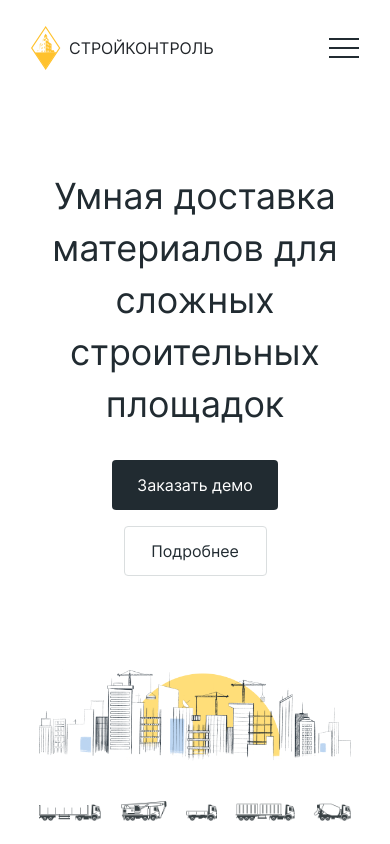
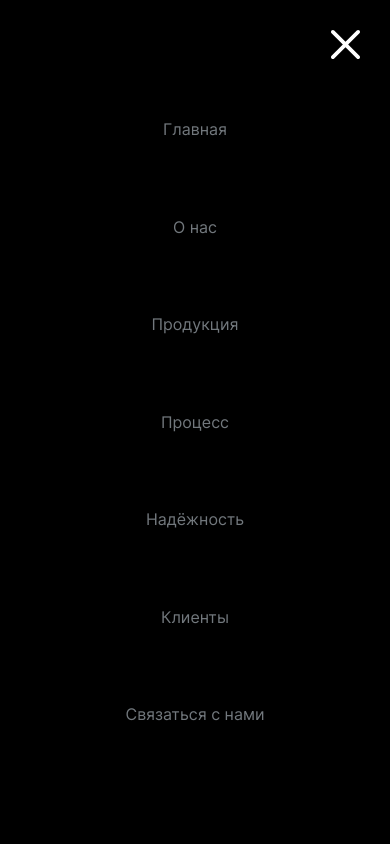
Before and after one commit to mrtrashmind/StroyK, a website: page src/index.html in a window 390 px wide. Both pictures are taken after a click on the element 344 px from the left and 48 px from the top of the page. Shown: the top 844 px of the page. Drawn offline with nearby package versions, Linux system fonts and the light colour scheme; files that its build step writes are made by us from their sources.

Commit message:
Добавлено гамбургер-меню

```diff
--- a/src/index.html
+++ b/src/index.html
@@ -1059,5 +1059,6 @@
             </div>
         </div>
     </footer>
+    <script src="js/script.js"></script>
 </body>
 </html>
--- /dev/null
+++ b/src/js/script.js
@@ -0,0 +1,13 @@
+window.addEventListener('DOMContentLoaded', () => {
+    const hamburger = document.querySelector('.hamburger'),
+        menu = document.querySelector('.menu'),
+        close = document.querySelector('.menu_close');
+
+        hamburger.addEventListener('click', () => {
+            menu.classList.add('menu-active'); //Подразумевается, что адд работает с классами
+        });
+
+        close.addEventListener('click', () => {
+            menu.classList.remove('menu-active'); //Подразумевается, что адд работает с классами
+        });
+});
--- a/src/sass/blocks/_header.scss
+++ b/src/sass/blocks/_header.scss
@@ -25,7 +25,6 @@
         align-self: center;
         &_close {
             display: none;
-            visibility: hidden;
         }
     }
 
--- a/src/sass/blocks/_media.scss
+++ b/src/sass/blocks/_media.scss
@@ -58,7 +58,7 @@
                 top: 30px;
                 right: 30px;
 
-                visibility: visible;
+                display: block;
 
                 cursor: pointer;
             }
@@ -148,6 +148,11 @@
 @media (max-width: 768px) {
     .container {
         max-width: 540px;
+    }
+    .header {
+        .menu {
+            width: 100%;
+        }
     }
     .shipping {
         &__wrapper {
```
Also changed, not shown: dist/css/style.min.css, dist/index.html, dist/js/script.js (added).
